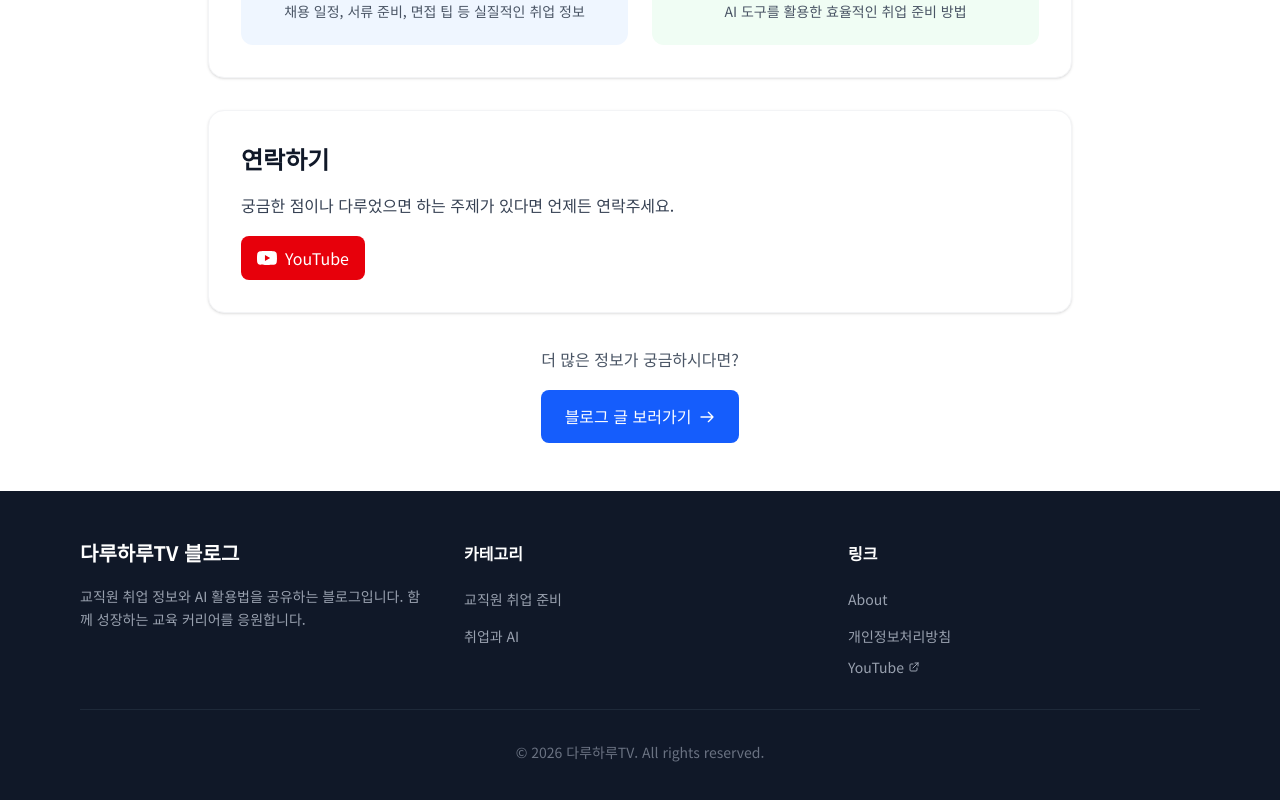
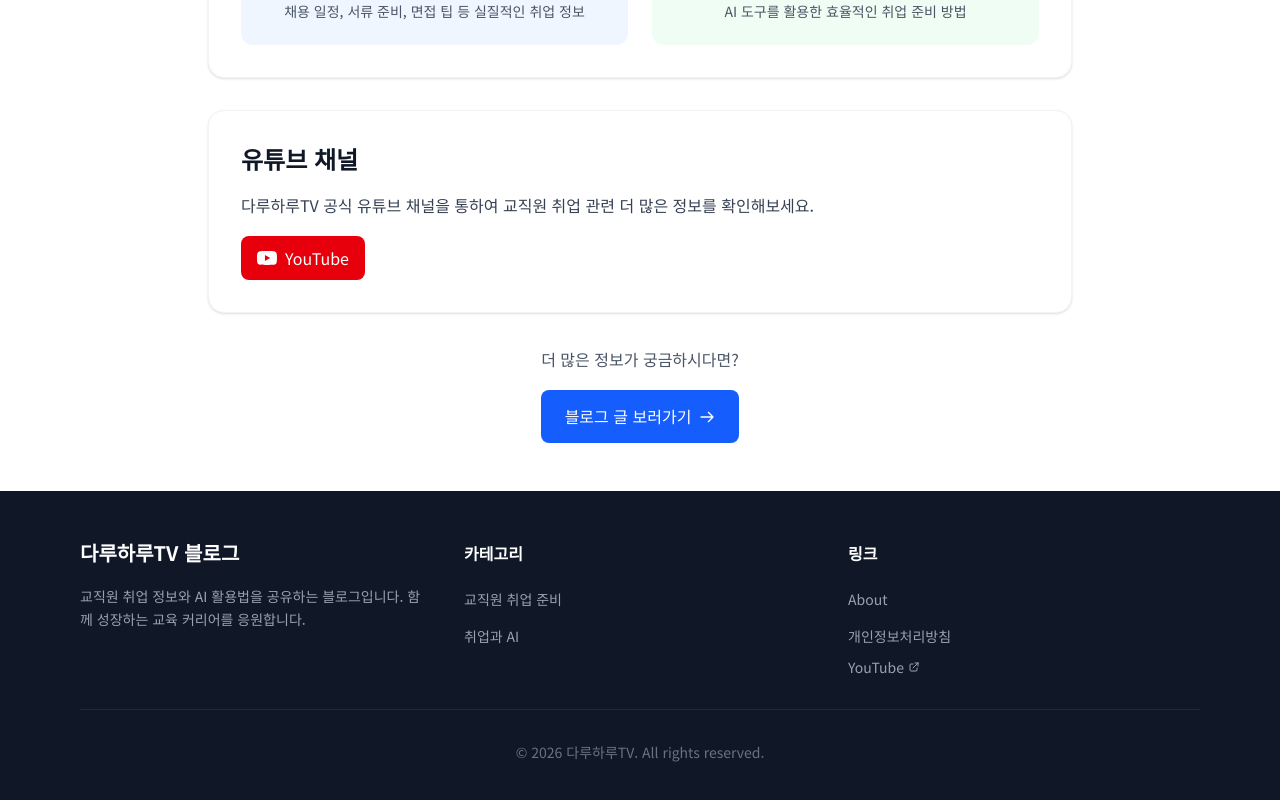
Before and after one commit to jsecolens/daruharutv-blog, a Next.js app: page /about in a window 1280 px wide. Shown: the part 782-1582 px from the top of the page. Built offline with nearby package versions, Linux system fonts and the light colour scheme.

Commit message:
Update About page contact section
- Change section title from "연락하기" to "유튜브 채널"
- Update description to focus on YouTube channel content
- Improve messaging for user engagement

Co-Authored-By: Claude Sonnet 4.5 <noreply@anthropic.com>

```diff
--- a/src/app/about/page.tsx
+++ b/src/app/about/page.tsx
@@ -70,9 +70,9 @@ export default function AboutPage() {
 
       {/* 연락처 */}
       <section className="bg-white rounded-2xl p-8 shadow-sm border border-gray-100 mb-8">
-        <h2 className="text-2xl font-bold text-gray-900 mb-4">연락하기</h2>
+        <h2 className="text-2xl font-bold text-gray-900 mb-4">유튜브 채널</h2>
         <p className="text-gray-700 mb-4">
-          궁금한 점이나 다루었으면 하는 주제가 있다면 언제든 연락주세요.
+          다루하루TV 공식 유튜브 채널을 통하여 교직원 취업 관련 더 많은 정보를 확인해보세요.
         </p>
         <div className="flex flex-wrap gap-4">
           <a
```
